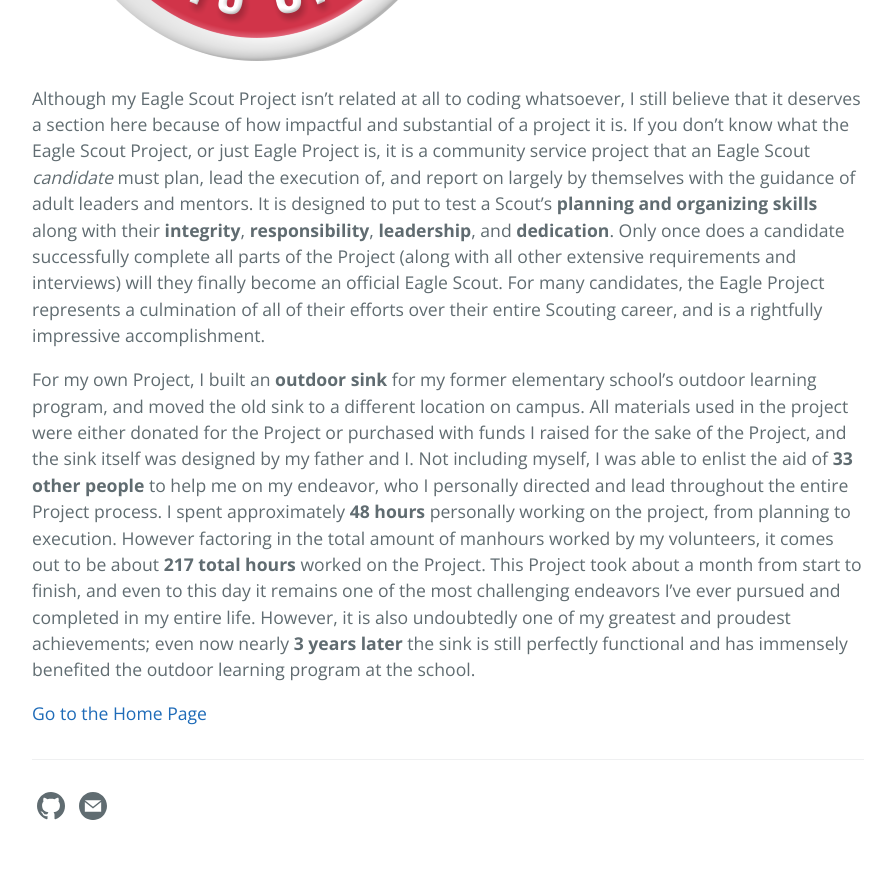
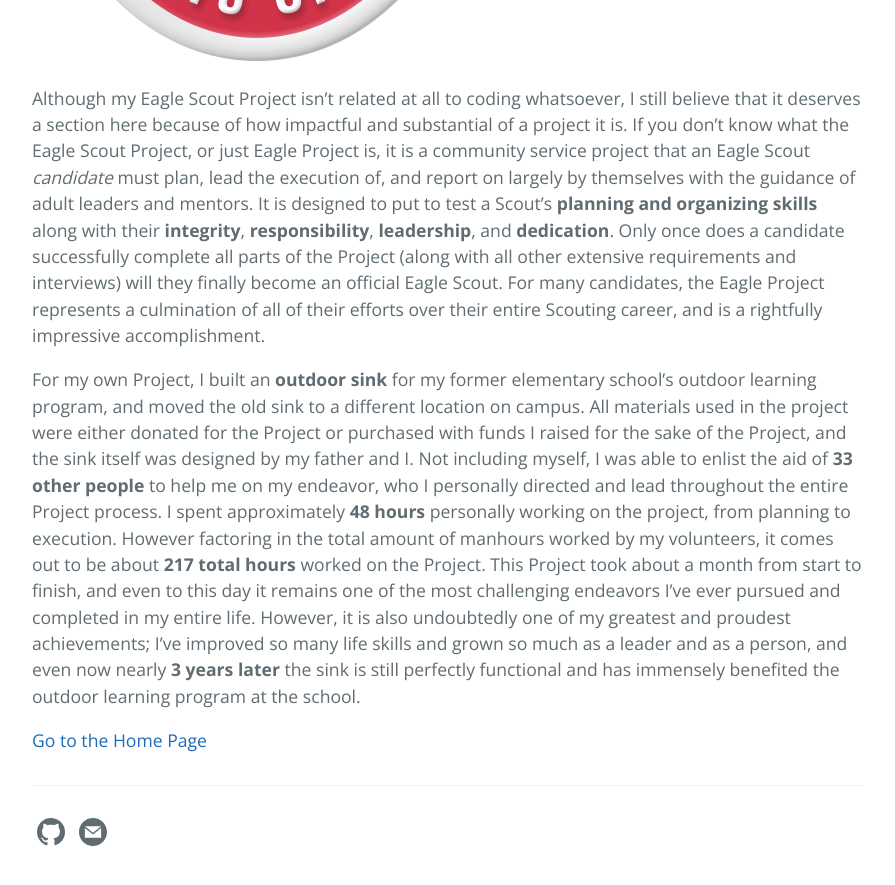
Before and after one commit to spencerericfong/spencerericfong.github.io, a Jekyll site: the page built from projects.md, in a window 1280 px wide and 900 px high, scrolled down 4013 px. Shown: the top 885 px of the window, without its empty margins (192-1087 px from the left). Built offline with Jekyll 4.4.1, drawn with Linux system fonts in a browser that asks for light colours.

Commit message:
adjusted eagle project text

```diff
--- a/projects.md
+++ b/projects.md
@@ -40,7 +40,7 @@ The project I worked on at the event was supposed to be a **facial recognition s
 
 Although my Eagle Scout Project isn't related at all to coding whatsoever, I still believe that it deserves a section here because of how impactful and substantial of a project it is. If you don't know what the Eagle Scout Project, or just Eagle Project is, it is a community service project that an Eagle Scout *candidate* must plan, lead the execution of, and report on largely by themselves with the guidance of adult leaders and mentors. It is designed to put to test a Scout's **planning and organizing skills** along with their **integrity**, **responsibility**, **leadership**, and **dedication**. Only once does a candidate successfully complete all parts of the Project (along with all other extensive requirements and interviews) will they finally become an official Eagle Scout. For many candidates, the Eagle Project represents a culmination of all of their efforts over their entire Scouting career, and is a rightfully impressive accomplishment.
 
-For my own Project, I built an **outdoor sink** for my former elementary school's outdoor learning program, and moved the old sink to a different location on campus. All materials used in the project were either donated for the Project or purchased with funds I raised for the sake of the Project, and the sink itself was designed by my father and I. Not including myself, I was able to enlist the aid of **33 other people** to help me on my endeavor, who I personally directed and lead throughout the entire Project process. I spent approximately **48 hours** personally working on the project, from planning to execution. However factoring in the total amount of manhours worked by my volunteers, it comes out to be about **217 total hours** worked on the Project. This Project took about a month from start to finish, and even to this day it remains one of the most challenging endeavors I've ever pursued and completed in my entire life. However, it is also undoubtedly one of my greatest and proudest achievements; even now nearly **3 years later** the sink is still perfectly functional and has immensely benefited the outdoor learning program at the school.
+For my own Project, I built an **outdoor sink** for my former elementary school's outdoor learning program, and moved the old sink to a different location on campus. All materials used in the project were either donated for the Project or purchased with funds I raised for the sake of the Project, and the sink itself was designed by my father and I. Not including myself, I was able to enlist the aid of **33 other people** to help me on my endeavor, who I personally directed and lead throughout the entire Project process. I spent approximately **48 hours** personally working on the project, from planning to execution. However factoring in the total amount of manhours worked by my volunteers, it comes out to be about **217 total hours** worked on the Project. This Project took about a month from start to finish, and even to this day it remains one of the most challenging endeavors I've ever pursued and completed in my entire life. However, it is also undoubtedly one of my greatest and proudest achievements; I've improved so many life skills and grown so much as a leader and as a person, and even now nearly **3 years later** the sink is still perfectly functional and has immensely benefited the outdoor learning program at the school.
 
 
 [Go to the Home Page]({{ site.url }}{{ site.baseurl }})
```
